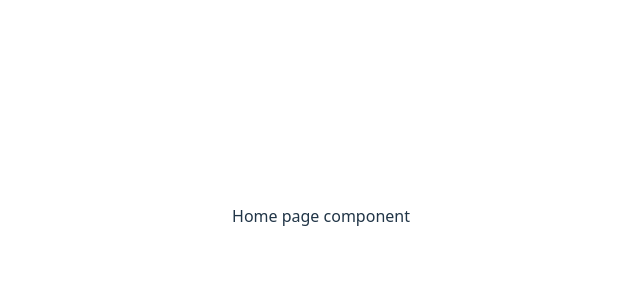
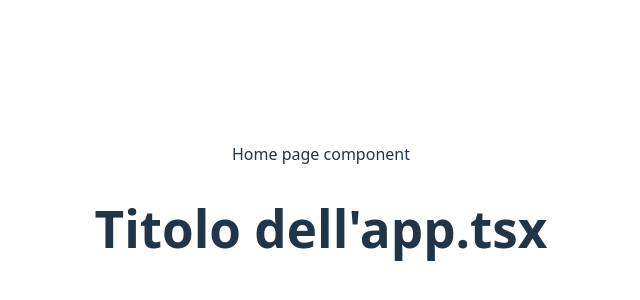
Before and after one commit to abSimone/git-demo, a React (Vite) app: page / in a window 1280 px wide. Shown: the part 184-484 px from the top of the page, without its empty margins (319-959 px from the left). Built offline with nearby package versions, Linux system fonts and the light colour scheme.

Commit message:
aggiunto titolo

```diff
--- a/src/App.tsx
+++ b/src/App.tsx
@@ -6,6 +6,7 @@ function App() {
   return (
     <>
       <HomePage />
+      <h1>Titolo dell'app.tsx</h1>
     </>
   )
 }
```
